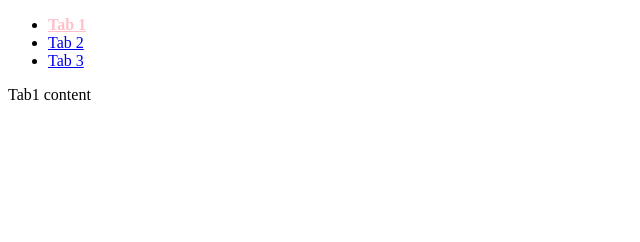
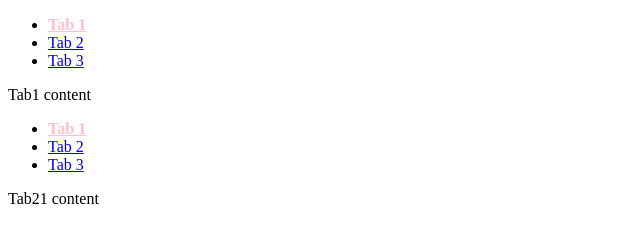
Before and after one commit to TAnhpika/tabzy, a website: page index.html in a window 1280 px wide. Shown: the whole page, without its empty margins (0-640 px from the left). Drawn offline with Linux system fonts and the light colour scheme.

Commit message:
21.49.2 Xây dựng tính năng ghi nhớ tab bằng Hash

```diff
--- a/index.html
+++ b/index.html
@@ -32,14 +32,36 @@
         <div id="tab2">Tab2 content</div>
         <div id="tab3">Tab3 content</div>
 
+        <!-- Tab 2 -->
+        <ul id="tabs2">
+            <!-- Tabs -->
+            <li>
+                <a href="#tab21">Tab 1</a>
+            </li>
+            <li>
+                <a href="#tab22">Tab 2</a>
+            </li>
+            <li>
+                <a href="#tab23">Tab 3</a>
+            </li>
+        </ul>
+
+        <!-- Panels -->
+        <div id="tab21">Tab21 content</div>
+        <div id="tab22">Tab22 content</div>
+        <div id="tab23">Tab23 content</div>
+
         <script src="./src/tabzy.js"></script>
         <script>
-            const tabs = new Tabzy("#tabs");
+            const tabs = new Tabzy("#tabs", {
+                remember: true,
+            });
+            // vấn đề: k lưu hash 2 tab đc
+            const tabs2 = new Tabzy("#tabs2", {
+                remember: true,
+            });
 
             const tab2 = document.querySelector('a[href="#tab2"]')
-
-            // tabs.switch("#tab3")
-            // tabs.destroy()
         </script>
     </body>
 </html>
--- a/src/tabzy.js
+++ b/src/tabzy.js
@@ -1,4 +1,4 @@
-function Tabzy(selector) {
+function Tabzy(selector, options = {}) {
     this.container = document.querySelector(selector);
     if (!this.container) {
         console.error(`Tabzy: No container found for selector '${selector}'`);
@@ -26,24 +26,28 @@ function Tabzy(selector) {
     // check thiếu panel
     if (this.tabs.length !== this.panels.length) return;
 
+    this.opt = Object.assign(
+        {
+            remember: false,
+        },
+        options,
+    );
+
     this._originHTML = this.container.innerHTML;
 
     this._init();
 }
 
 Tabzy.prototype._init = function () {
-    let tabToActivate = null;
-    const savedTab = localStorage.getItem("tabzy-active");
-    console.log(savedTab);
-    if (savedTab) {
-        tabToActivate = this.tabs.find(
-            (tab) => tab.getAttribute("href") === savedTab,
-        );
-    } else {
-        tabToActivate = this.tabs[0];
-    }
+    const hash = location.hash;
 
-    this._activateTab(tabToActivate);
+    const tab =
+        (this.opt.remember &&
+            hash &&
+            this.tabs.find((tab) => tab.getAttribute("href") === hash)) ||
+        this.tabs[0];
+
+    this._activateTab(tab);
 
     this.tabs.forEach((tab) => {
         tab.onclick = (event) => this._handleTabClick(event, tab);
@@ -67,9 +71,13 @@ Tabzy.prototype._activateTab = function (tab) {
     const panelActive = document.querySelector(tab.getAttribute("href"));
     panelActive.hidden = false;
 
-    localStorage.setItem("tabzy-active", tab.getAttribute("href"));
+    // thêm hash vào url
+    if (this.opt.remember) {
+        history.replaceState(null, null, tab.getAttribute("href"));
+    }
 };
 
+// tabElement or panelSelector
 Tabzy.prototype.switch = function (input) {
     let tabToActivate = null;
 
```
